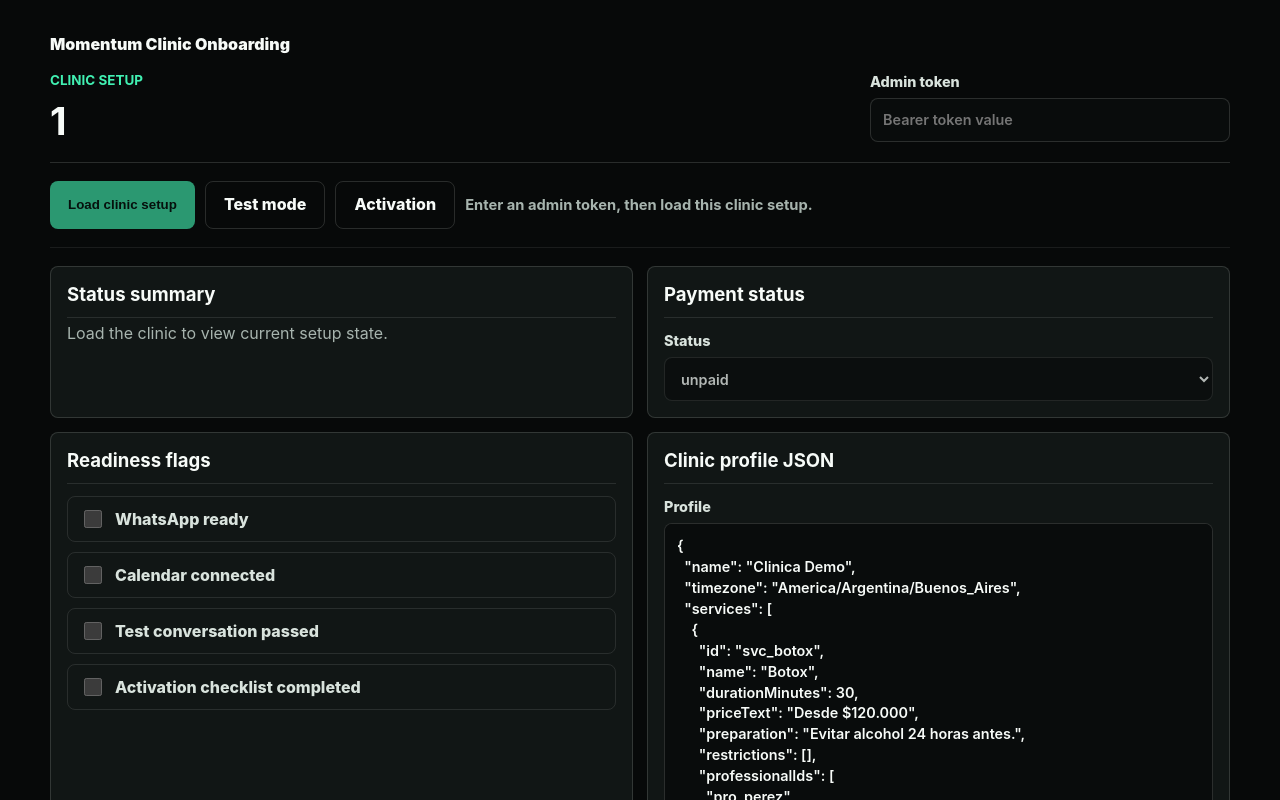
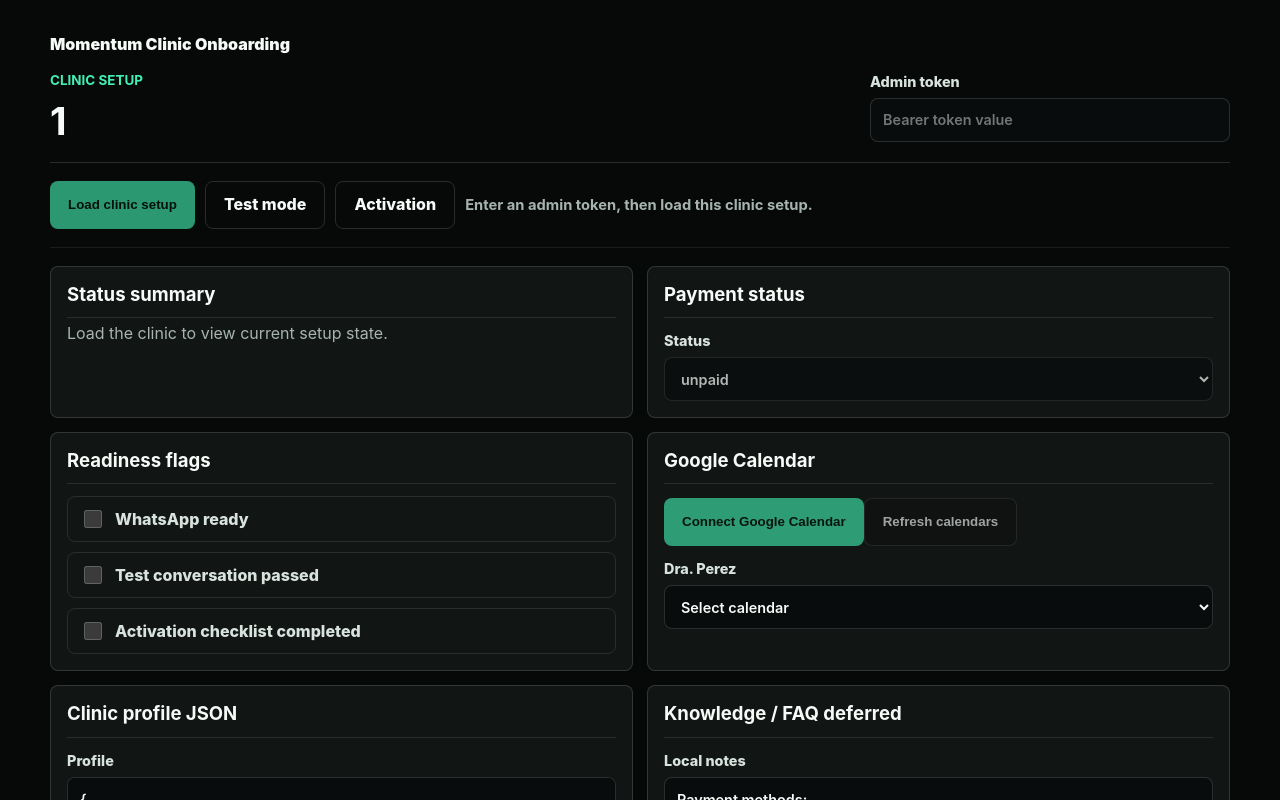
Before and after one commit to JoaDelVecchio/MomentumAgent, a Next.js app in the folder apps/web/: page /internal/onboarding/clinics/1 in a window 1280 px wide. Shown: the top 800 px of the page. Built offline with nearby package versions, Linux system fonts and the light colour scheme.

Commit message:
feat: add google calendar onboarding ui

```diff
--- a/apps/web/src/app/internal/onboarding/clinics/[clinicId]/page.tsx
+++ b/apps/web/src/app/internal/onboarding/clinics/[clinicId]/page.tsx
@@ -4,17 +4,30 @@ import Link from "next/link";
 import { useParams } from "next/navigation";
 import { useState } from "react";
 import { apiJson, adminHeaders } from "../../../../../lib/api";
-import type { ClinicPaymentStatus, ClinicSetupRecord, ClinicSetupResponse } from "../../../../../lib/types";
+import type {
+  ClinicPaymentStatus,
+  ClinicSetupRecord,
+  ClinicSetupResponse,
+  GoogleCalendarConnectionStatus,
+  GoogleCalendarListResponse,
+  GoogleCalendarStartResponse,
+  GoogleCalendarStatusResponse,
+  GoogleCalendarSummary
+} from "../../../../../lib/types";
 
 const readinessLabels: Array<{ key: keyof Pick<
   ClinicSetupRecord,
-  "whatsappReady" | "calendarConnected" | "testConversationPassed" | "activationChecklistCompleted"
+  "whatsappReady" | "testConversationPassed" | "activationChecklistCompleted"
 >; label: string }> = [
   { key: "whatsappReady", label: "WhatsApp ready" },
-  { key: "calendarConnected", label: "Calendar connected" },
   { key: "testConversationPassed", label: "Test conversation passed" },
   { key: "activationChecklistCompleted", label: "Activation checklist completed" }
 ];
+
+type EditableClinicProfile = {
+  professionals?: Array<{ id: string; name: string; calendarId?: string }>;
+  services?: Array<{ id: string; name: string; professionalIds: string[] }>;
+};
 
 const initialClinicProfileJson = JSON.stringify(
   {
@@ -51,6 +64,8 @@ export default function ClinicSetupPage() {
   const clinicId = params.clinicId;
   const [token, setToken] = useState("");
   const [setup, setSetup] = useState<ClinicSetupRecord | null>(null);
+  const [googleStatus, setGoogleStatus] = useState<GoogleCalendarConnectionStatus | null>(null);
+  const [googleCalendars, setGoogleCalendars] = useState<GoogleCalendarSummary[]>([]);
   const [status, setStatus] = useState("Enter an admin token, then load this clinic setup.");
   const [isBusy, setIsBusy] = useState(false);
   const [localKnowledge, setLocalKnowledge] = useState(
@@ -67,6 +82,11 @@ export default function ClinicSetupPage() {
         headers: adminHeaders(token)
       });
       setSetup(response.setup);
+      try {
+        await loadGoogleCalendarStatus();
+      } catch {
+        setGoogleStatus(null);
+      }
       setStatus("Clinic setup loaded.");
     } catch (error) {
       setStatus(error instanceof Error ? error.message : "Unable to load clinic setup.");
@@ -113,6 +133,46 @@ export default function ClinicSetupPage() {
     }
   }
 
+  async function loadGoogleCalendarStatus() {
+    const response = await apiJson<GoogleCalendarStatusResponse>(
+      `/internal/onboarding/clinics/${clinicId}/google-calendar/status`,
+      { headers: adminHeaders(token) }
+    );
+    setGoogleStatus(response.status);
+  }
+
+  async function connectGoogleCalendar() {
+    setIsBusy(true);
+    setStatus("Starting Google Calendar connection...");
+    try {
+      const response = await apiJson<GoogleCalendarStartResponse>(
+        `/internal/onboarding/clinics/${clinicId}/google-calendar/start`,
+        { method: "POST", headers: adminHeaders(token) }
+      );
+      window.location.assign(response.authorizationUrl);
+    } catch (error) {
+      setStatus(error instanceof Error ? error.message : "Unable to start Google Calendar connection.");
+      setIsBusy(false);
+    }
+  }
+
+  async function loadGoogleCalendars() {
+    setIsBusy(true);
+    setStatus("Loading Google calendars...");
+    try {
+      const response = await apiJson<GoogleCalendarListResponse>(
+        `/internal/onboarding/clinics/${clinicId}/google-calendar/calendars`,
+        { headers: adminHeaders(token) }
+      );
+      setGoogleCalendars(response.calendars);
+      setStatus("Google calendars loaded.");
+    } catch (error) {
+      setStatus(error instanceof Error ? error.message : "Unable to load Google calendars.");
+    } finally {
+      setIsBusy(false);
+    }
+  }
+
   async function saveProfile() {
     let payload: unknown;
     try {
@@ -141,6 +201,13 @@ export default function ClinicSetupPage() {
       setIsBusy(false);
     }
   }
+
+  const parsedProfile = parseEditableProfile(profileJson);
+  const mappedCalendarIds = new Set(
+    (parsedProfile?.professionals ?? [])
+      .map((professional) => professional.calendarId ?? "")
+      .filter(Boolean)
+  );
 
   return (
     <main className="internal-shell">
@@ -256,6 +323,55 @@ export default function ClinicSetupPage() {
 
         <div className="internal-panel internal-form">
           <div className="internal-panel-heading">
+            <h2>Google Calendar</h2>
+            {googleStatus ? <span>{googleStatus.connected ? "connected" : "not connected"}</span> : null}
+          </div>
+          <div className="internal-actions">
+            <button className="primary-link" disabled={isBusy || !token} onClick={connectGoogleCalendar} type="button">
+              {googleStatus?.connected ? "Reconnect Google Calendar" : "Connect Google Calendar"}
+            </button>
+            <button
+              className="secondary-link button-like"
+              disabled={isBusy || !token || !googleStatus?.connected || googleStatus.reconnectRequired}
+              onClick={loadGoogleCalendars}
+              type="button"
+            >
+              Refresh calendars
+            </button>
+          </div>
+          {googleStatus?.reconnectRequired ? (
+            <p className="internal-empty">Reconnect Google Calendar to grant the required calendar-list permission.</p>
+          ) : null}
+          <div className="calendar-map">
+            {(parsedProfile?.professionals ?? []).map((professional) => (
+              <label key={professional.id}>
+                {professional.name}
+                <select
+                  value={professional.calendarId ?? ""}
+                  onChange={(event) =>
+                    setProfileJson(updateProfessionalCalendarId(profileJson, professional.id, event.target.value))
+                  }
+                >
+                  <option value="">Select calendar</option>
+                  {googleCalendars.map((calendar) => (
+                    <option
+                      disabled={
+                        !calendar.bookable || (calendar.id !== professional.calendarId && mappedCalendarIds.has(calendar.id))
+                      }
+                      key={calendar.id}
+                      value={calendar.id}
+                    >
+                      {calendar.summary} - {calendar.accessRole}
+                    </option>
+                  ))}
+                </select>
+              </label>
+            ))}
+          </div>
+        </div>
+
+        <div className="internal-panel internal-form">
+          <div className="internal-panel-heading">
             <h2>Clinic profile JSON</h2>
           </div>
           <label>
@@ -296,3 +412,26 @@ export default function ClinicSetupPage() {
 function formatDate(value: string): string {
   return new Intl.DateTimeFormat("en", { dateStyle: "medium", timeStyle: "short" }).format(new Date(value));
 }
+
+function parseEditableProfile(value: string): EditableClinicProfile | undefined {
+  try {
+    const parsed = JSON.parse(value) as EditableClinicProfile;
+    return parsed && typeof parsed === "object" ? parsed : undefined;
+  } catch {
+    return undefined;
+  }
+}
+
+function updateProfessionalCalendarId(profileJson: string, professionalId: string, calendarId: string): string {
+  const parsed = JSON.parse(profileJson) as EditableClinicProfile;
+  return JSON.stringify(
+    {
+      ...parsed,
+      professionals: (parsed.professionals ?? []).map((professional) =>
+        professional.id === professionalId ? { ...professional, calendarId } : professional
+      )
+    },
+    null,
+    2
+  );
+}
```
Also changed, not shown: apps/web/src/lib/types.ts (+30 -0 lines), 2 other files (tests, documents, lock files or other folders).
